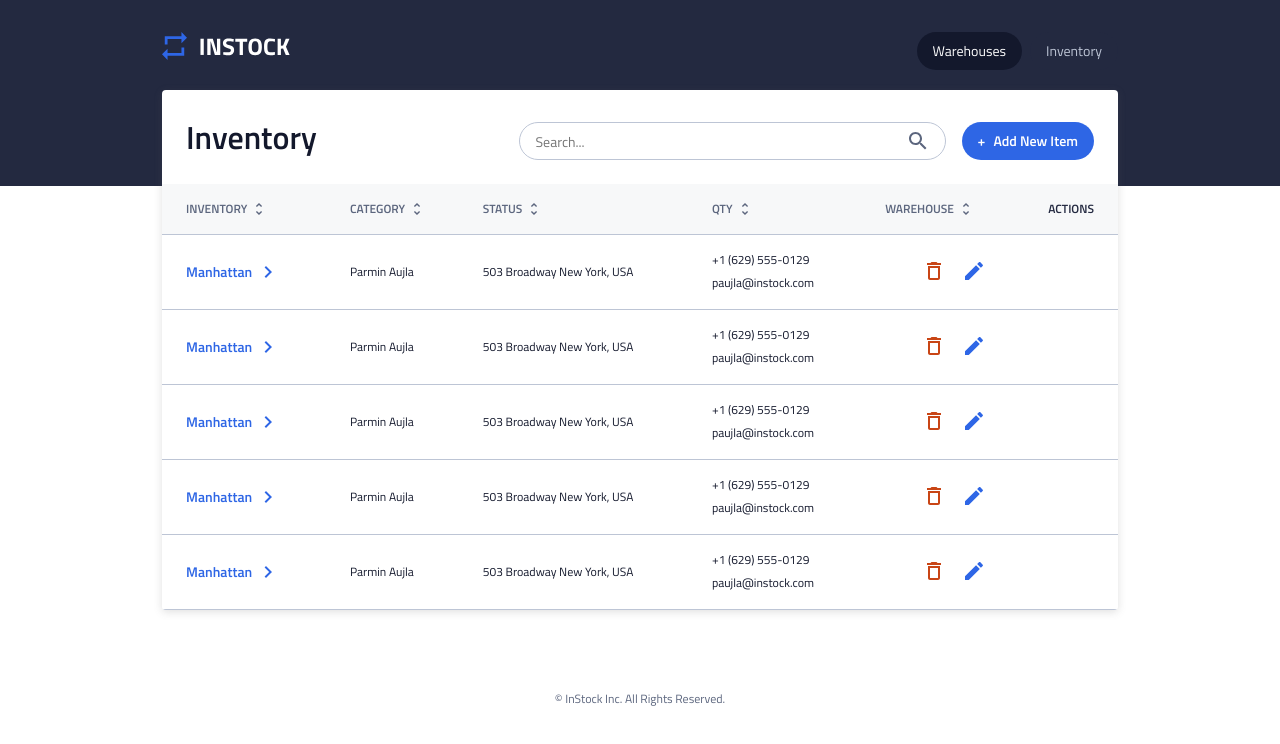
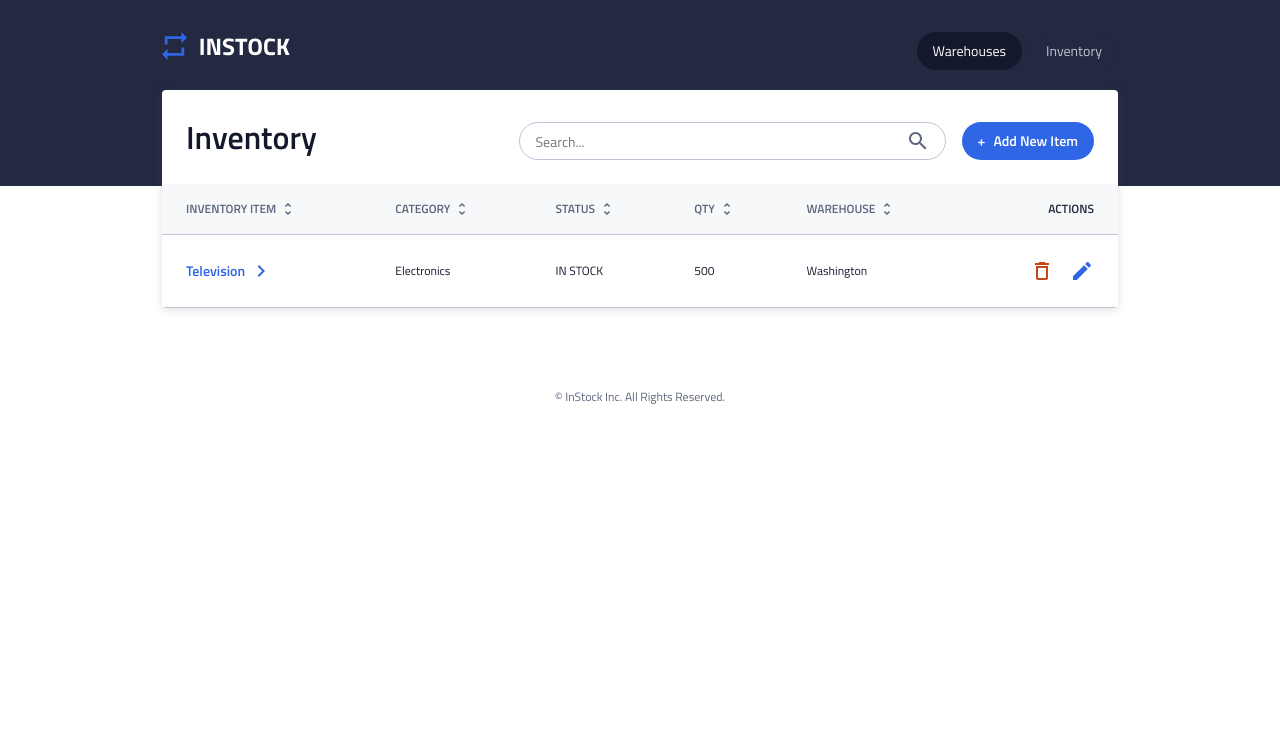
Before and after one commit to achris-alonzo30/south-american-horned-frog-instock, a React (Vite) app: page /inventory in a window 1280 px wide. Shown: the top 744 px of the page. Built offline with nearby package versions, Linux system fonts and the light colour scheme.

Commit message:
add 1 row of dummy data and style headers

```diff
--- a/src/components/InventoryList/InventoryList.jsx
+++ b/src/components/InventoryList/InventoryList.jsx
@@ -14,7 +14,7 @@ export const InventoryList = () => {
         <tr className="table__header--row">
           <th className="table__header--cells">
             <div className="table__header--content">
-              INVENTORY
+              INVENTORY ITEM
               <img
                 src={sortIcon}
                 className="table__header--icon"
@@ -68,40 +68,37 @@ export const InventoryList = () => {
         </tr>
       </thead>
 
+      {/* CURRENTLY HOSTING 1 ROW OF DUMMY DATA */}
       <tbody className="table__body">
         <tr className="table__body--row">
-          <td className="table__data--cells table__data--location">
+          <td className="table__data--cells">
             <h4 className="table__data--header table__data--hidden ">
-              WAREHOUSE
+              INVENTORY ITEM
             </h4>
             <Link to="/" className="table__data--link">
-              Manhattan
+              Television
               <img src={chevronRight} alt="Arrow Point To Right" />
             </Link>
           </td>
-          <td className="table__data--cells table__data--name">
+          <td className="table__data--cells">
             <h2 className="table__data--header table__data--hidden">
-              CONTACT NAME
+              CATEGORY
             </h2>
-            <p className="table__data--content">Parmin Aujla</p>
+            <p className="table__data--content">Electronics</p>
           </td>
-          <td className="table__data--cells table__data--address">
-            <h2 className="table__data--header table__data--hidden">ADDRESS</h2>
-            <p className="table__data--content table__data--breakpoint">
-              503 Broadway New York, USA
-            </p>
+          <td className="table__data--cells">
+            <h2 className="table__data--header table__data--hidden">STATUS</h2>
+            <p className="table__data--content">IN STOCK</p>
           </td>
-          <td className="table__data--cells table__data--contact">
+          <td className="table__data--cells">
+            <h2 className="table__data--header table__data--hidden">QTY</h2>
+            <p className="table__data--content">500</p>
+          </td>
+          <td className="table__data--cells">
             <h2 className="table__data--header table__data--hidden">
-              CONTACT INFORMATION
+              WAREHOUSE
             </h2>
-            <p className="table__data--content">+1 (629) 555-0129</p>
-            <a
-              href="mailto:paujla@instock.com"
-              className="table__data--content"
-            >
-              paujla@instock.com
-            </a>
+            <p className="table__data--content">Washington</p>
           </td>
           <td className="table__data--actions">
             <img
@@ -116,194 +113,6 @@ export const InventoryList = () => {
             />
           </td>
         </tr>
-        <tr className="table__body--row">
-          <td className="table__data--cells table__data--location">
-            <h4 className="table__data--header table__data--hidden ">
-              WAREHOUSE
-            </h4>
-            <Link to="/" className="table__data--link">
-              Manhattan
-              <img src={chevronRight} alt="Arrow Point To Right" />
-            </Link>
-          </td>
-          <td className="table__data--cells table__data--name">
-            <h2 className="table__data--header table__data--hidden">
-              CONTACT NAME
-            </h2>
-            <p className="table__data--content">Parmin Aujla</p>
-          </td>
-          <td className="table__data--cells table__data--address">
-            <h2 className="table__data--header table__data--hidden">ADDRESS</h2>
-            <p className="table__data--content table__data--breakpoint">
-              503 Broadway New York, USA
-            </p>
-          </td>
-          <td className="table__data--cells table__data--contact">
-            <h2 className="table__data--header table__data--hidden">
-              CONTACT INFORMATION
-            </h2>
-            <p className="table__data--content">+1 (629) 555-0129</p>
-            <a
-              href="mailto:paujla@instock.com"
-              className="table__data--content"
-            >
-              paujla@instock.com
-            </a>
-          </td>
-          <td className="table__data--actions">
-            <img
-              src={trashIcon}
-              alt="Garbage Red Color Icon"
-              className="table__content--delete"
-            />
-            <img
-              src={editIcon}
-              alt="Garbage Red Color Icon"
-              className="table__content--edit"
-            />
-          </td>
-        </tr>
-        <tr className="table__body--row">
-          <td className="table__data--cells table__data--location">
-            <h4 className="table__data--header table__data--hidden ">
-              WAREHOUSE
-            </h4>
-            <Link to="/" className="table__data--link">
-              Manhattan
-              <img src={chevronRight} alt="Arrow Point To Right" />
-            </Link>
-          </td>
-          <td className="table__data--cells table__data--name">
-            <h2 className="table__data--header table__data--hidden">
-              CONTACT NAME
-            </h2>
-            <p className="table__data--content">Parmin Aujla</p>
-          </td>
-          <td className="table__data--cells table__data--address">
-            <h2 className="table__data--header table__data--hidden">ADDRESS</h2>
-            <p className="table__data--content table__data--breakpoint">
-              503 Broadway New York, USA
-            </p>
-          </td>
-          <td className="table__data--cells table__data--contact">
-            <h2 className="table__data--header table__data--hidden">
-              CONTACT INFORMATION
-            </h2>
-            <p className="table__data--content">+1 (629) 555-0129</p>
-            <a
-              href="mailto:paujla@instock.com"
-              className="table__data--content"
-            >
-              paujla@instock.com
-            </a>
-          </td>
-          <td className="table__data--actions">
-            <img
-              src={trashIcon}
-              alt="Garbage Red Color Icon"
-              className="table__content--delete"
-            />
-            <img
-              src={editIcon}
-              alt="Garbage Red Color Icon"
-              className="table__content--edit"
-            />
-          </td>
-        </tr>
-        <tr className="table__body--row">
-          <td className="table__data--cells table__data--location">
-            <h4 className="table__data--header table__data--hidden ">
-              WAREHOUSE
-            </h4>
-            <Link to="/" className="table__data--link">
-              Manhattan
-              <img src={chevronRight} alt="Arrow Point To Right" />
-            </Link>
-          </td>
-          <td className="table__data--cells table__data--name">
-            <h2 className="table__data--header table__data--hidden">
-              CONTACT NAME
-            </h2>
-            <p className="table__data--content">Parmin Aujla</p>
-          </td>
-          <td className="table__data--cells table__data--address">
-            <h2 className="table__data--header table__data--hidden">ADDRESS</h2>
-            <p className="table__data--content table__data--breakpoint">
-              503 Broadway New York, USA
-            </p>
-          </td>
-          <td className="table__data--cells table__data--contact">
-            <h2 className="table__data--header table__data--hidden">
-              CONTACT INFORMATION
-            </h2>
-            <p className="table__data--content">+1 (629) 555-0129</p>
-            <a
-              href="mailto:paujla@instock.com"
-              className="table__data--content"
-            >
-              paujla@instock.com
-            </a>
-          </td>
-          <td className="table__data--actions">
-            <img
-              src={trashIcon}
-              alt="Garbage Red Color Icon"
-              className="table__content--delete"
-            />
-            <img
-              src={editIcon}
-              alt="Garbage Red Color Icon"
-              className="table__content--edit"
-            />
-          </td>
-        </tr>
-        <tr className="table__body--row">
-          <td className="table__data--cells table__data--location">
-            <h4 className="table__data--header table__data--hidden ">
-              WAREHOUSE
-            </h4>
-            <Link to="/" className="table__data--link">
-              <p className="table__data--text">Manhattan</p>
-              <img src={chevronRight} alt="Arrow Point To Right" />
-            </Link>
-          </td>
-          <td className="table__data--cells table__data--name">
-            <h2 className="table__data--header table__data--hidden">
-              CONTACT NAME
-            </h2>
-            <p className="table__data--content">Parmin Aujla</p>
-          </td>
-          <td className="table__data--cells table__data--address">
-            <h2 className="table__data--header table__data--hidden">ADDRESS</h2>
-            <p className="table__data--content table__data--breakpoint">
-              503 Broadway New York, USA
-            </p>
-          </td>
-          <td className="table__data--cells table__data--contact">
-            <h2 className="table__data--header table__data--hidden">
-              CONTACT INFORMATION
-            </h2>
-            <p className="table__data--content">+1 (629) 555-0129</p>
-            <a
-              href="mailto:paujla@instock.com"
-              className="table__data--content"
-            >
-              paujla@instock.com
-            </a>
-          </td>
-          <td className="table__data--actions">
-            <img
-              src={trashIcon}
-              alt="Garbage Red Color Icon"
-              className="table__data--delete"
-            />
-            <img
-              src={editIcon}
-              alt="Garbage Red Color Icon"
-              className="table__data--edit"
-            />
-          </td>
-        </tr>
       </tbody>
     </table>
   );
```
